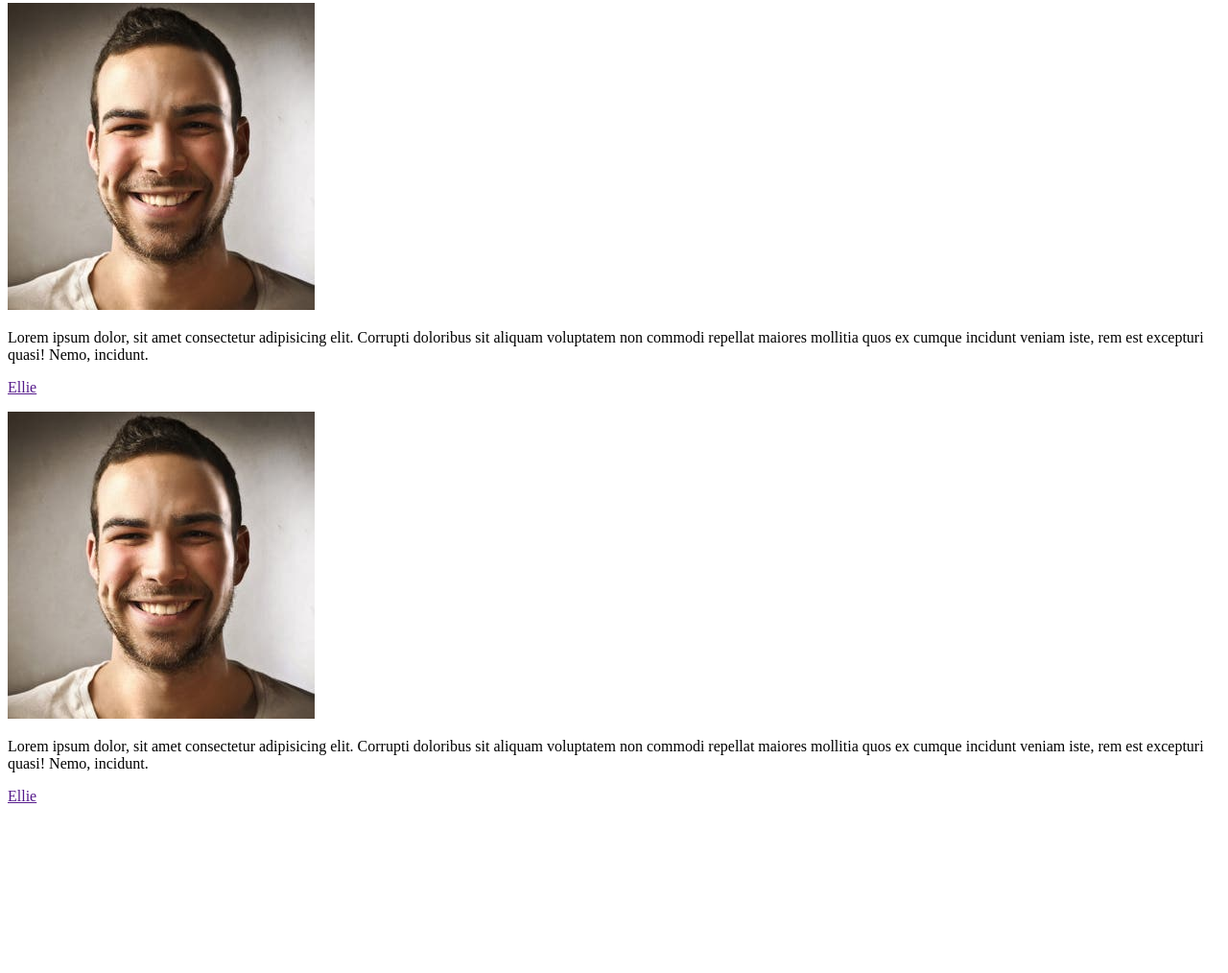
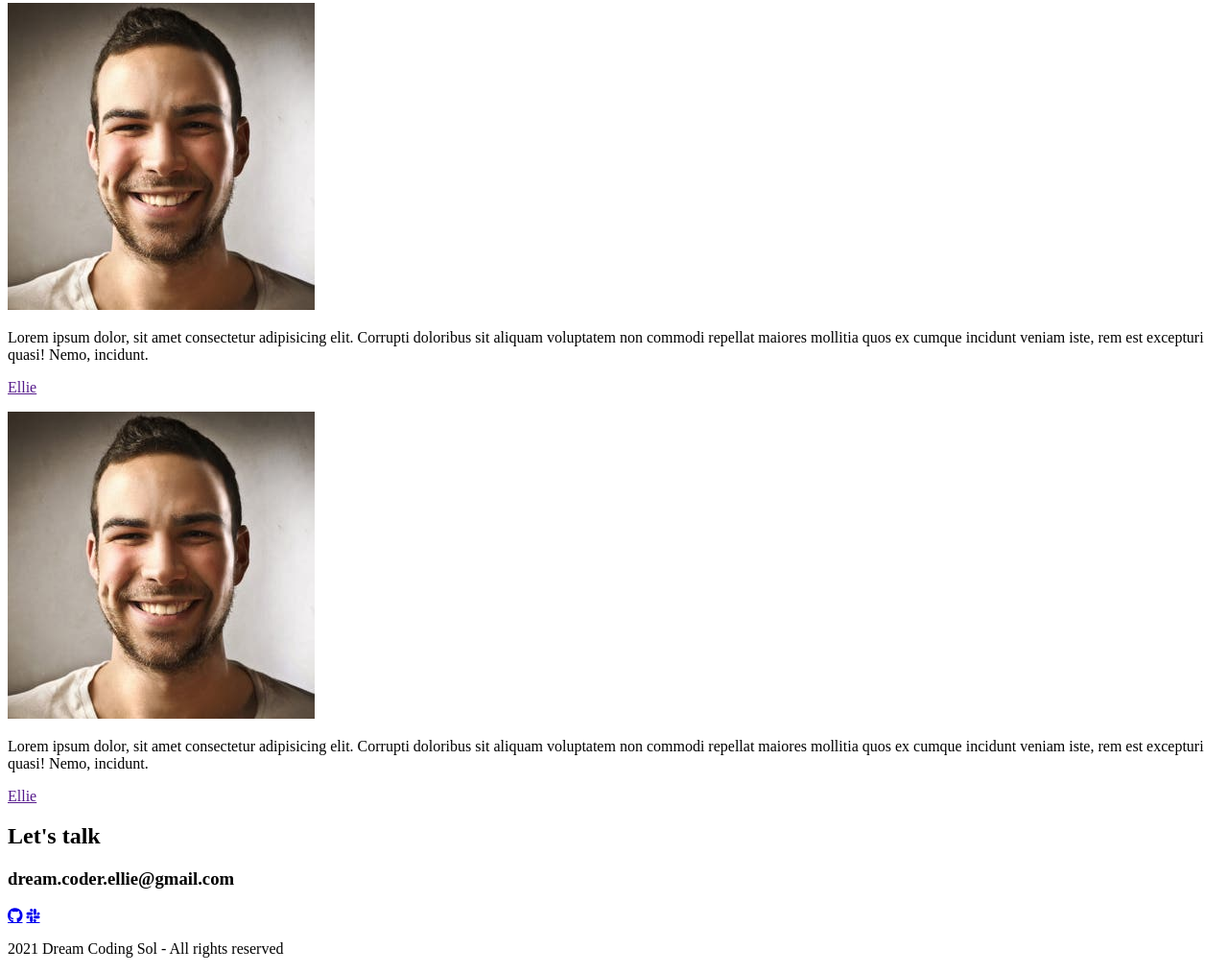
Before and after one commit to EomNamyoung/Portfolio, a plain HTML site: page index.html in a window 1280 px wide. Shown: the part 4840-5854 px from the top of the page at 96% size. Before the commit the page ends 5695 px from the top, so only its background shows below. Drawn offline with Linux system fonts and the light colour scheme.

Commit message:
HTLM: Contact

```diff
--- a/index.html
+++ b/index.html
@@ -292,6 +292,20 @@
         </div>
     </section>
     <!-- Contact -->
-    <section id="contact"></section>
+    <section id="contact">
+        <h1 class="contact__title">Let's talk</h1>
+        <h3 class="contact__email">dream.coder.ellie@gmail.com</h3>
+        <div class="contact__links">
+            <a href="https://github.com/EomNamyoung/Portfolio" target="_blank"
+            <i class="fab fa-github"></i>
+            </a>
+            <a href="https://github.com/EomNamyoung/Portfolio" target="_blank"
+            <i class="fab fa-slack"></i>
+            </a>
+        </div>
+        <p class="contact__rights">
+            2021 Dream Coding Sol - All rights reserved
+        </p>
+    </section>
 </body>
 </html>
```
